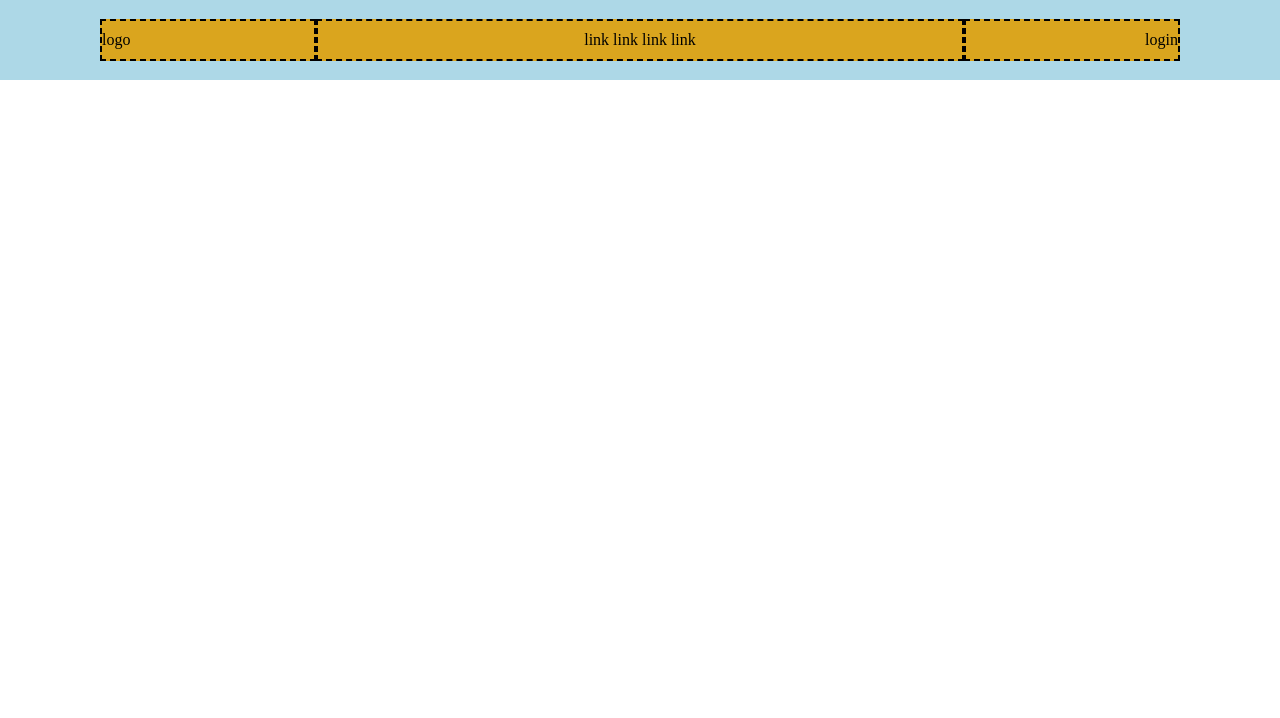
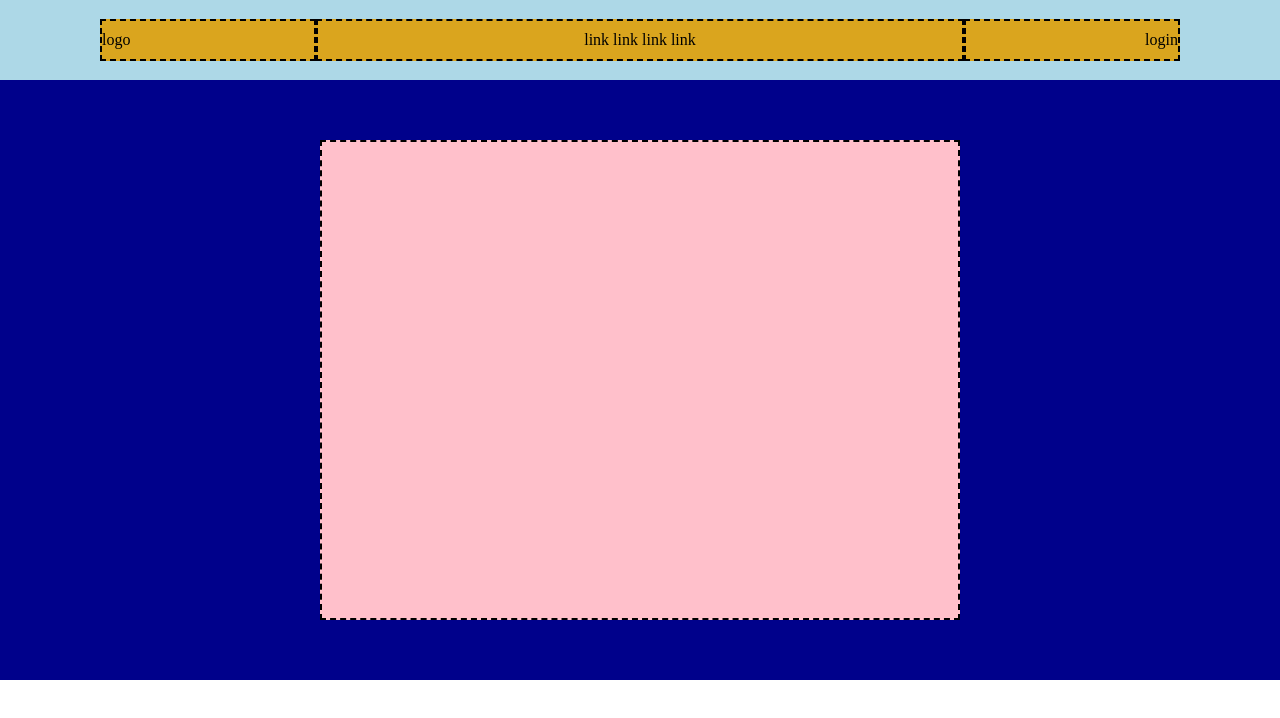
Before and after one commit to gabrielebonucci/htmlcss-struttura-discord, a plain HTML site: page index.html in a window 1280 px wide. Drawn offline with Linux system fonts and the light colour scheme.

Commit message:
aggiunta jumbotron

```diff
--- a/css/style.css
+++ b/css/style.css
@@ -23,6 +23,8 @@ header{
     background-color: #ADD8E7;
 }
 
+/* Navbar */
+
 .navbar{
     height: 80px;
     display: flex;
@@ -44,3 +46,19 @@ header{
 .navbar-login{
     text-align: right;
 }
+
+/* Jumbotron */
+
+.jumbotron{
+    background-color: #00018B;
+    height: 600px;
+    padding: 60px 0;
+}
+
+.jumbotron-content{
+    background-color:pink ;
+    width: 50%;
+    height: 100%;
+    margin: 0 auto;
+
+}
--- a/index.html
+++ b/index.html
@@ -24,8 +24,20 @@
 
         </nav>
 
+        <!-- Jumbotron -->
+
+        <div class="jumbotron">
+
+            <div class="jumbotron-content border">
+
+            </div>
+
+        </div>
+
 
     </header>
+
+    <!-- Contenuto principale -->
 
 </body>
 
```
